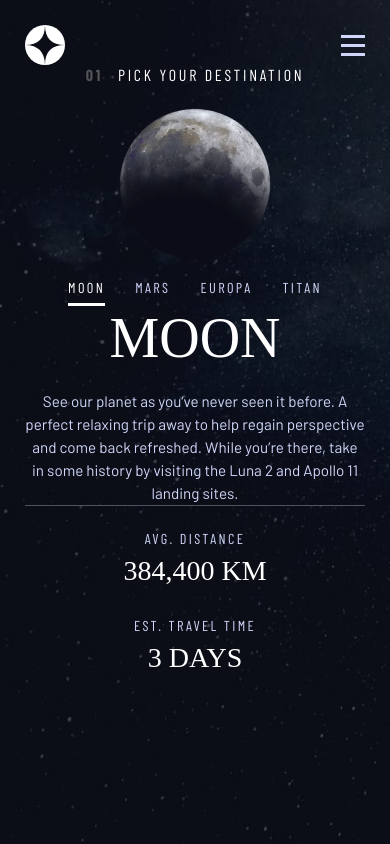
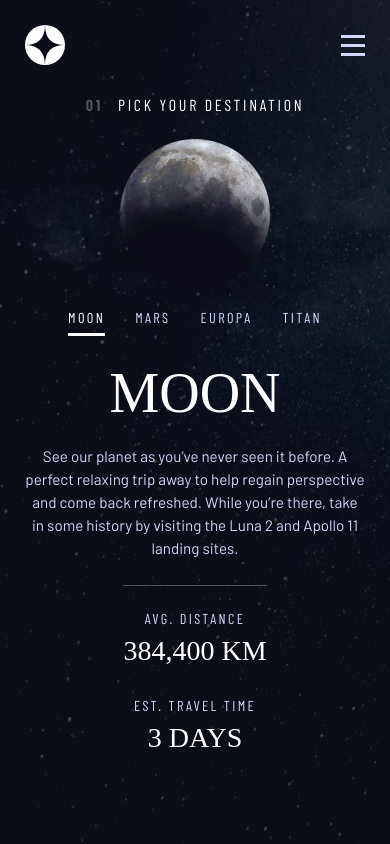
Before and after one commit to AlexDDevv/space-tourism, a React (Vite) app: page /destination in a window 390 px wide. Shown: the top 844 px of the page. Built offline with nearby package versions, Linux system fonts and the light colour scheme; a web font is replaced by a local one.

Commit message:
Responsive for destination page

```diff
--- a/src/assets/sass/components/destination/_destination.scss
+++ b/src/assets/sass/components/destination/_destination.scss
@@ -1,11 +1,26 @@
 .main-destination {
-    padding: 0 25px 25px 25px;
-    text-align: center;
+    margin-top: 30px;
+    padding: 0 25px;
+
+    @media screen and (min-width: 768px) {
+        padding: 0 30px;
+    }
+    @media screen and (min-width: 1024px) {
+        margin-top: 65px;
+        padding: 0;
+    }
 
     section {
         @include center;
         flex-direction: column;
         gap: 25px;
+
+        @media screen and (min-width: 768px) {
+            gap: 40px;
+        }
+        @media screen and (min-width: 1024px) {
+            gap: 50px;
+        }
 
         .pick {
             color: white;
@@ -14,6 +29,15 @@
             font-weight: 200;
             letter-spacing: 2.7px;
             text-transform: uppercase;
+
+            @media screen and (min-width: 768px) {
+                font-size: 1.25rem;
+                letter-spacing: 3.35px;
+                width: 100%;
+            }
+            @media screen and (min-width: 1024px) {
+                padding-left: 140px;
+            }
 
             span {
                 color: rgb(151, 151, 151, 0.5);
@@ -26,16 +50,51 @@
             flex-direction: column;
             gap: 20px;
 
+            @media screen and (min-width: 768px) {
+                gap: 40px;
+            }
+            @media screen and (min-width: 1024px) {
+                flex-direction: row;
+                gap: 120px;
+            }
+            @media screen and (min-width: 1440px) {
+                gap: 150px;
+            }
+
             .star-img-container {
                 width: 150px;
                 height: 150px;
                 display: flex;
                 animation: starRotation 40s infinite linear;
 
+                @media screen and (min-width: 768px) {
+                    height: 300px;
+                    width: 300px;
+                }
+                @media screen and (min-width: 1024px) {
+                    height: 375px;
+                    width: 375px;
+                }
+
                 img {
                     width: 100%;
                 }
             }
+            .star-content {
+                @include center;
+                flex-direction: column;
+                text-align: center;
+                gap: 25px;
+
+                @media screen and (min-width: 768px) {
+                    gap: 30px;
+                }
+                @media screen and (min-width: 1024px) {
+                    align-items: flex-start;
+                    text-align: left;
+                    gap: 40px;
+                }
+
                 .star-description {
                     .title-star {
                         color: white;
@@ -44,18 +103,47 @@
                         font-weight: 400;
                         margin-bottom: 20px;
                         text-transform: uppercase;
+
+                        @media screen and (min-width: 768px) {
+                            font-size: 5rem;
+                        }
+                        @media screen and (min-width: 1024px) {
+                            font-size: 6.25rem;
+                        }
                     }
                     .text-star {
                         color: $textColor;
                         font-family: $barlow;
                         font-size: 0.95rem;
                         line-height: 23px;
+                        max-width: 570px;
+
+                        @media screen and (min-width: 768px) {
+                            font-size: 1rem;
+                            line-height: 28px;
+                        }
+                        @media screen and (min-width: 1024px) {
+                            font-size: 1.15rem;
+                            line-height: 32px;
+                            max-width: 450px;
                         }
                     }
                 }
                 .journey-container {
                     position: relative;
                     padding-top: 25px;
+
+                    @media screen and (min-width: 768px) {
+                        @include center;
+                        gap: 100px;
+                        padding-top: 40px;
+                        width: 100%;
+                        max-width: 650px;
+                    }
+                    @media screen and (min-width: 1024px) {
+                        justify-content: flex-start;
+                        padding-top: 30px;
+                    }
 
                     &::before {
                         content: "";
@@ -69,6 +157,10 @@
 
                     .distance {
                         margin-bottom: 30px;
+
+                        @media screen and (min-width: 768px) {
+                            margin-bottom: 0;
+                        }
                     }
                     .title-journey {
                         color: $textColor;
@@ -89,3 +181,5 @@
                 }
             }
         }
+    }
+}
--- a/src/assets/sass/components/destination/_starNames.scss
+++ b/src/assets/sass/components/destination/_starNames.scss
@@ -1,6 +1,11 @@
+.stars-name-container {
     .stars-list {
         @include center;
         gap: 30px;
+
+        @media screen and (min-width: 768px) {
+            gap: 40px;
+        }
 
         .star-li {
             color: $textColor;
@@ -12,6 +17,11 @@
             position: relative;
             cursor: pointer;
             transition: color 0.2s ease-in-out;
+
+            @media screen and (min-width: 768px) {
+                font-size: 1rem;
+                letter-spacing: 2.7px;
+            }
 
             &::after {
                 content: "";
@@ -42,3 +52,4 @@
             }
         }
     }
+}
```
Lines whose indentation alone changed are shown as unchanged.
